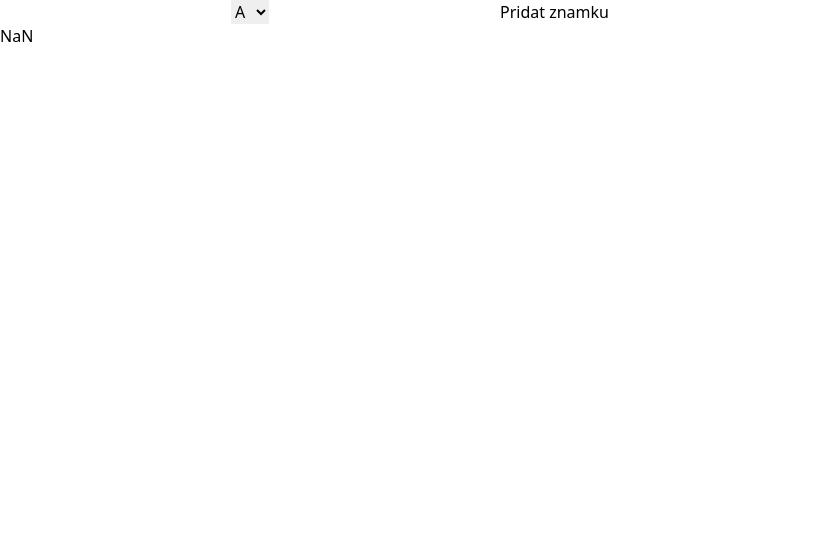
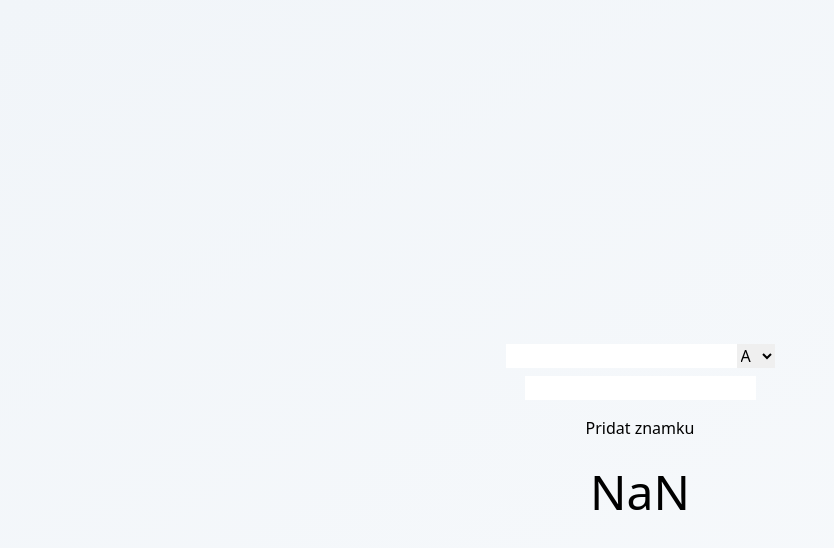
Before and after one commit to dhrinkino/academic-weighted-average, a React (Vite) app: page / in a window 1280 px wide. Shown: the top 548 px of the page, without its empty margins (0-834 px from the left). Built offline with nearby package versions, Linux system fonts and the light colour scheme.

Commit message:
created basic UX

```diff
--- a/src/App.jsx
+++ b/src/App.jsx
@@ -100,13 +100,22 @@ class App extends Component {
       return this.state.grades.map(
        (obj) =>
        <p key={obj.name+obj.grade}>
-         {obj.name} {this.convertToLetter(obj.grade)} <button onClick={() => this.removeByID(obj.id)}>Zmazat</button>
+         {obj.name} {this.convertToLetter(obj.grade)}
+         <button className="px-1 text-red-500" onClick={() => this.removeByID(obj.id)}>X</button>
        </p>
       )
    }
   render() {
     return (
-    <div>
+    <div className="min-h-screen bg-gradient-to-tl from-slate-50 to-slate-100">
+      <div className="flex h-screen justify-center items-center">
+      <div class="grid grid-cols-1">
+        <div className="flex justify-center py-10">
+          <ul>
+              {this.printGrades() }
+          </ul>
+        </div>
+        <div className="flex justify-center">
           <input type="text" name="" id="name_input" onChange={this.NameInputHandler} />
               <select name="" id="grades_input" onChange={this.GradeInputHandler}>
                 <option value='1' default>A</option>
@@ -116,11 +125,20 @@ class App extends Component {
                 <option value='3'>E</option>
                 <option value='4'>FX</option>
               </select>
+        </div>
+        <div className="flex justify-center py-2">
           <input type="number" name="" id="weight_input" onChange={this.WeightInputHandler}/>
+        </div>
+        <div className="flex justify-center py-2">
           <button onClick={this.submitHandler}>Pridat znamku</button>
-      {this.printGrades() }<br/>
+        </div>
+        <div className="flex justify-center text-5xl py-5">
         {this.calcAverage()}
+        </div>
+      </div>
 
+
+      </div>
     </div>
     );
   }
```
Lines whose indentation alone changed are shown as unchanged.
